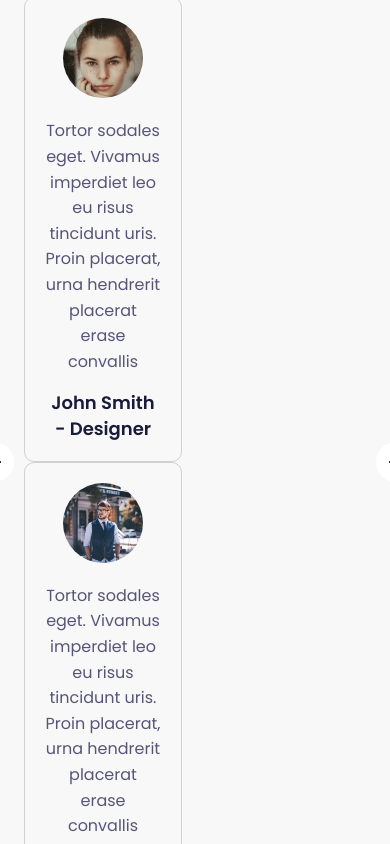
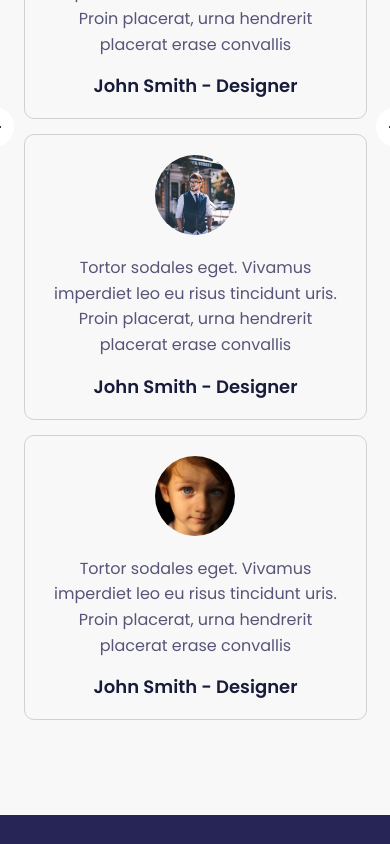
Before and after one commit to thaibaocoder1/thaibaocoder1.io.fpt, a plain HTML site: page index.html in a window 390 px wide. Shown: the part 4740-5584 px from the top of the page. Drawn offline with Linux system fonts and the light colour scheme.

Commit message:
"02/06/23": responsive mobile

```diff
--- a/assets/css/responsive.css
+++ b/assets/css/responsive.css
@@ -136,10 +136,13 @@
   /* Testimonials */
   .testimonials-list {
     display: block;
-    width: 100%;
   }
   .testimonials-item {
-    display: block;
+    width: 88%;
+    margin-bottom: 1.5rem;
+  }
+  .testimonials-item:last-child {
+    margin-bottom: 0;
   }
   /* Accordion */
   .accordion {
```
